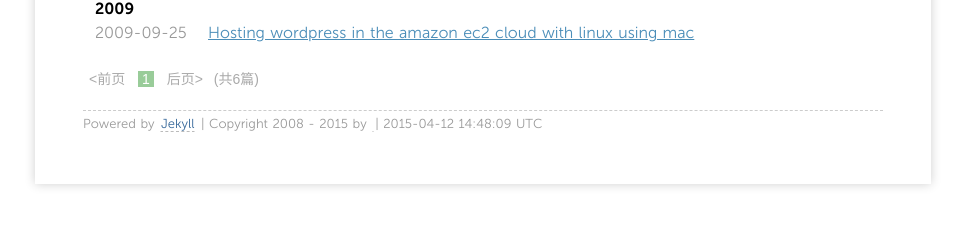
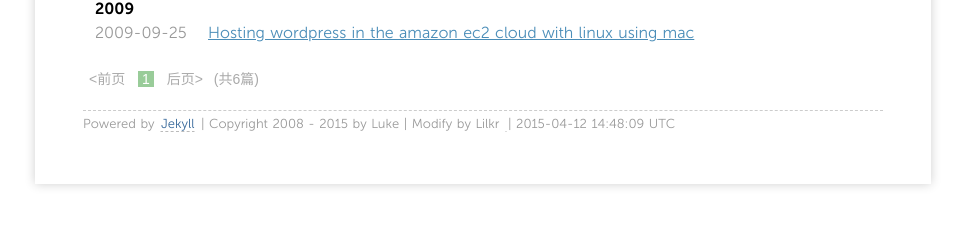
Before and after one commit to maintiendrai/louisa, a Jekyll site: the page built from index.html, in a window 1280 px wide. Shown: the part 377-603 px from the top of the page, without its empty margins (157-1122 px from the left). Built offline with Jekyll 4.4.1, drawn with Linux system fonts in a browser that asks for light colours; Markdown is read by kramdown in place of the engine named in the settings; the list of posts is cut into pages by our own code.

Commit message:
modfiy default html

```diff
--- a/_layouts/default.html
+++ b/_layouts/default.html
@@ -34,7 +34,7 @@
       </div>
 
     <footer>
-        <p><small>Powered by <a href="https://github.com/mojombo/jekyll">Jekyll</a> | Copyright 2008 - {{site.time | date:"%Y"}} by <a href="http://lilkr.com/about/"></a> | <span class="label label-info">{{site.time | date:"%Y-%m-%d %H:%M:%S %Z"}}</span></small></p>
+        <p><small>Powered by <a href="https://github.com/mojombo/jekyll">Jekyll</a> | Copyright 2008 - {{site.time | date:"%Y"}} by Luke | Modify by Lilkr <a href="http://goandfight.com/about/"></a> | <span class="label label-info">{{site.time | date:"%Y-%m-%d %H:%M:%S %Z"}}</span></small></p>
     </footer>
 
     </div>
```
